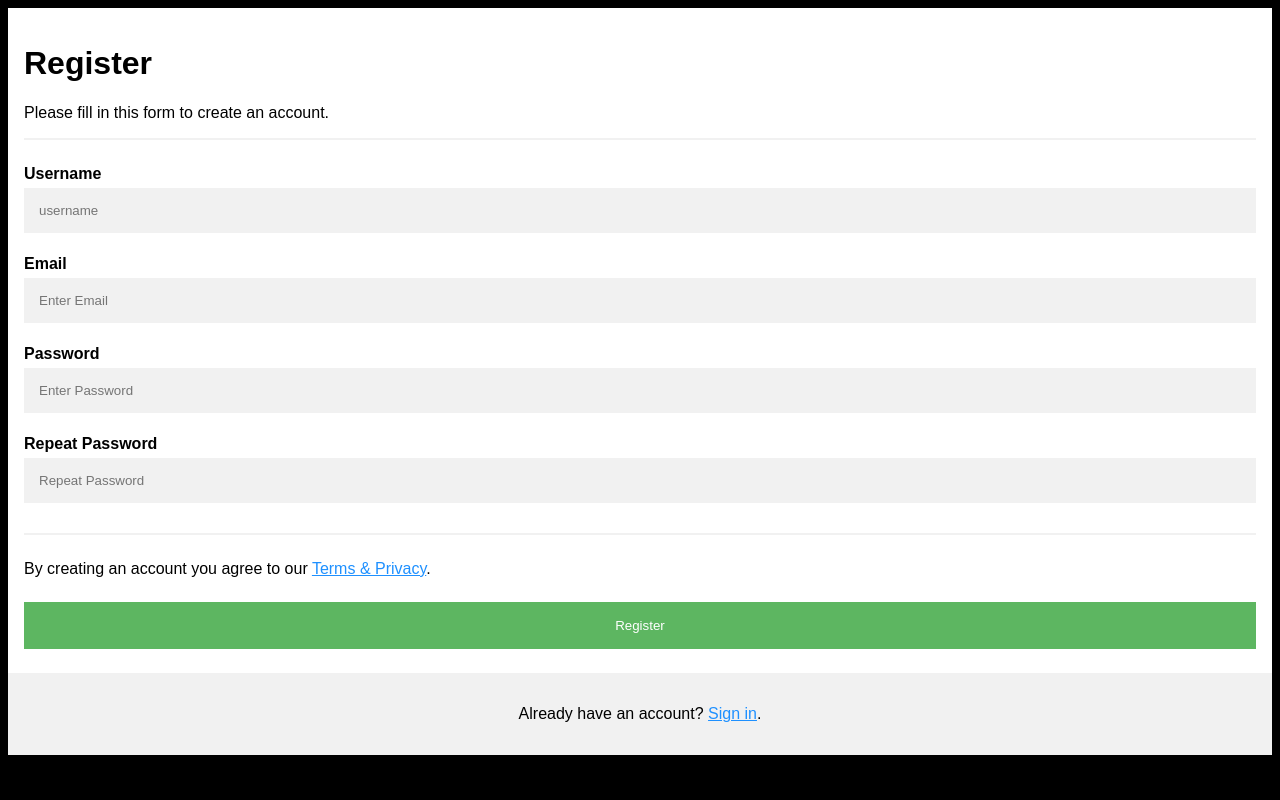
After one commit to KunwarManish/MovieBookingSystem, a PHP site: page /register.php in a window 1280 px wide. The commit adds this page. Run offline with PHP 8.4, Linux system fonts and the light colour scheme.

Commit message:
added registration form

```diff
--- a/HomePage/header.php
+++ b/HomePage/header.php
@@ -16,7 +16,7 @@
   <a href="#contact">About us</a>
   <a href="#">Coming soon</a>
   <a href="#">ADMIN</a>
-  <a href="#"><span style="color:tomato;">Register</a>
+  <a href="register.php"><span style="color:tomato;">Register</a>
   <div class="open-button" onclick="openForm()"><a><span style="color:red;">LOG IN</span></a></div>
   <?php include "login.php"?>
   <a href="javascript:void(0);" class="icon" onclick="myFunction()">
--- /dev/null
+++ b/HomePage/register.php
@@ -0,0 +1,101 @@
+<!DOCTYPE html>
+<html>
+<head>
+<meta name="viewport" content="width=device-width, initial-scale=1">
+<style>
+body {
+    font-family: Arial, Helvetica, sans-serif;
+    background-color: black;
+}
+
+* {
+    box-sizing: border-box;
+}
+
+/* Add padding to containers */
+.container {
+    padding: 16px;
+    background-color: white;
+}
+
+/* Full-width input fields */
+input[type=text], input[type=password] {
+    width: 100%;
+    padding: 15px;
+    margin: 5px 0 22px 0;
+    display: inline-block;
+    border: none;
+    background: #f1f1f1;
+}
+
+input[type=text]:focus, input[type=password]:focus {
+    background-color: #ddd;
+    outline: none;
+}
+
+/* Overwrite default styles of hr */
+hr {
+    border: 1px solid #f1f1f1;
+    margin-bottom: 25px;
+}
+
+/* Set a style for the submit button */
+.registerbtn {
+    background-color: #4CAF50;
+    color: white;
+    padding: 16px 20px;
+    margin: 8px 0;
+    border: none;
+    cursor: pointer;
+    width: 100%;
+    opacity: 0.9;
+}
+
+.registerbtn:hover {
+    opacity: 1;
+}
+
+/* Add a blue text color to links */
+a {
+    color: dodgerblue;
+}
+
+/* Set a grey background color and center the text of the "sign in" section */
+.signin {
+    background-color: #f1f1f1;
+    text-align: center;
+}
+</style>
+</head>
+<body>
+
+<form action="/action_page.php">
+  <div class="container">
+    <h1>Register</h1>
+    <p>Please fill in this form to create an account.</p>
+    <hr>
+
+    <label for="name"><b>Username</b></label>
+    <input type="text" placeholder="username" name="name" required>
+
+    <label for="email"><b>Email</b></label>
+    <input type="text" placeholder="Enter Email" name="email" required>
+
+    <label for="psw"><b>Password</b></label>
+    <input type="password" placeholder="Enter Password" name="psw" required>
+
+    <label for="psw-repeat"><b>Repeat Password</b></label>
+    <input type="password" placeholder="Repeat Password" name="psw-repeat" required>
+    <hr>
+    <p>By creating an account you agree to our <a href="#">Terms & Privacy</a>.</p>
+
+    <button type="submit" class="registerbtn">Register</button>
+  </div>
+
+  <div class="container signin">
+    <p>Already have an account? <a href="#">Sign in</a>.</p>
+  </div>
+</form>
+
+</body>
+</html>
```
